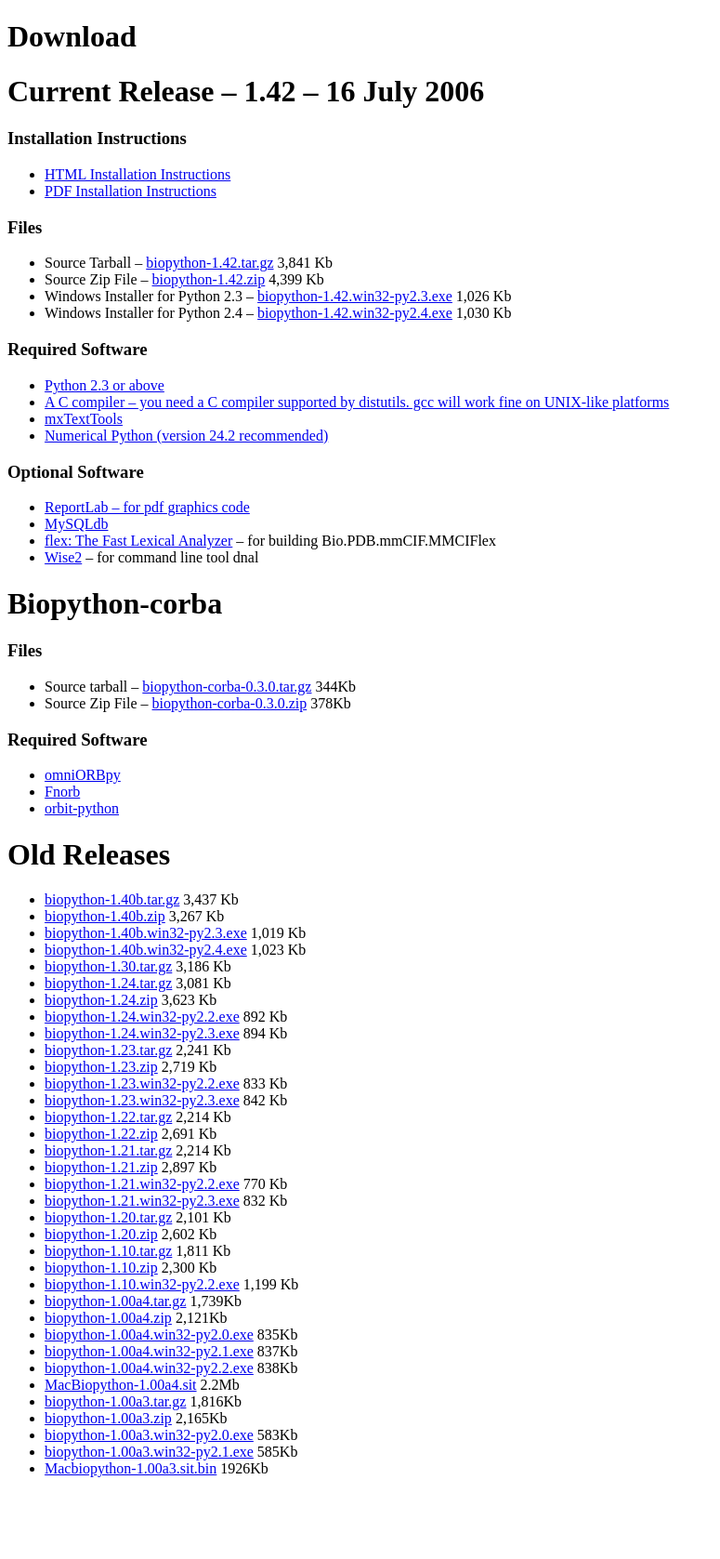
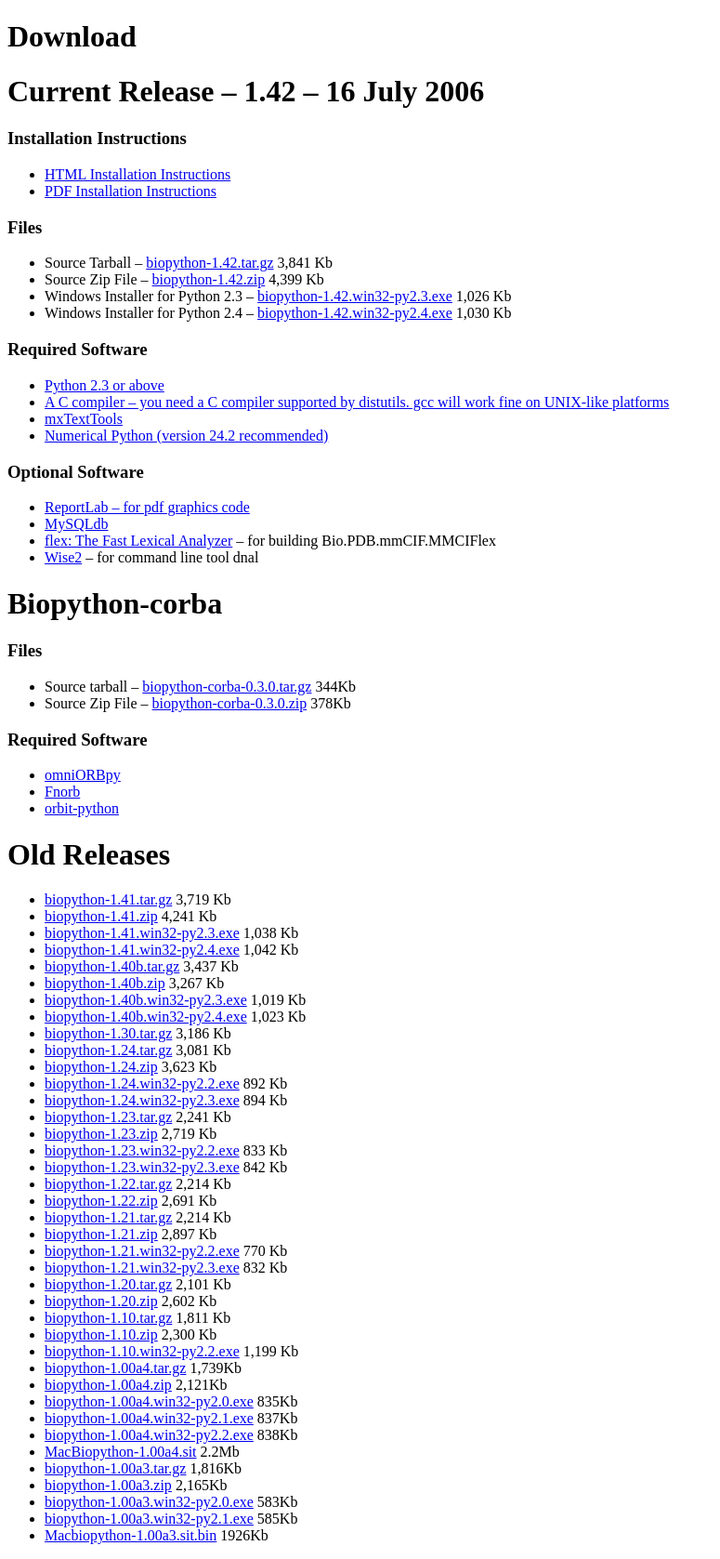
Before and after one commit to biopython/biopython.github.io, a Jekyll site: the page built from wiki/Download.md, in a window 1280 px wide. Shown: the whole page at 93% size, without its empty margins (0-775 px from the left). Built offline with Jekyll 4.4.1, drawn with Linux system fonts in a browser that asks for light colours; before the commit the page ends 1605 px from its top, so only the background shows below that.

Commit message:
/* Old Releases */

```diff
--- a/wiki/Download.md
+++ b/wiki/Download.md
@@ -69,6 +69,14 @@ Biopython-corba
 Old Releases
 ============
 
+-   [biopython-1.41.tar.gz](http://biopython.org/DIST/biopython-1.41.tar.gz)
+    3,719 Kb
+-   [biopython-1.41.zip](http://biopython.org/DIST/biopython-1.41.zip)
+    4,241 Kb
+-   [biopython-1.41.win32-py2.3.exe](http://biopython.org/DIST/biopython-1.41.win32-py2.3.exe)
+    1,038 Kb
+-   [biopython-1.41.win32-py2.4.exe](http://biopython.org/DIST/biopython-1.41.win32-py2.4.exe)
+    1,042 Kb
 -   [biopython-1.40b.tar.gz](http://biopython.org/DIST/biopython-1.40b.tar.gz)
     3,437 Kb
 -   [biopython-1.40b.zip](http://biopython.org/DIST/biopython-1.40b.zip)
```
Also changed, not shown: 1 other file.
